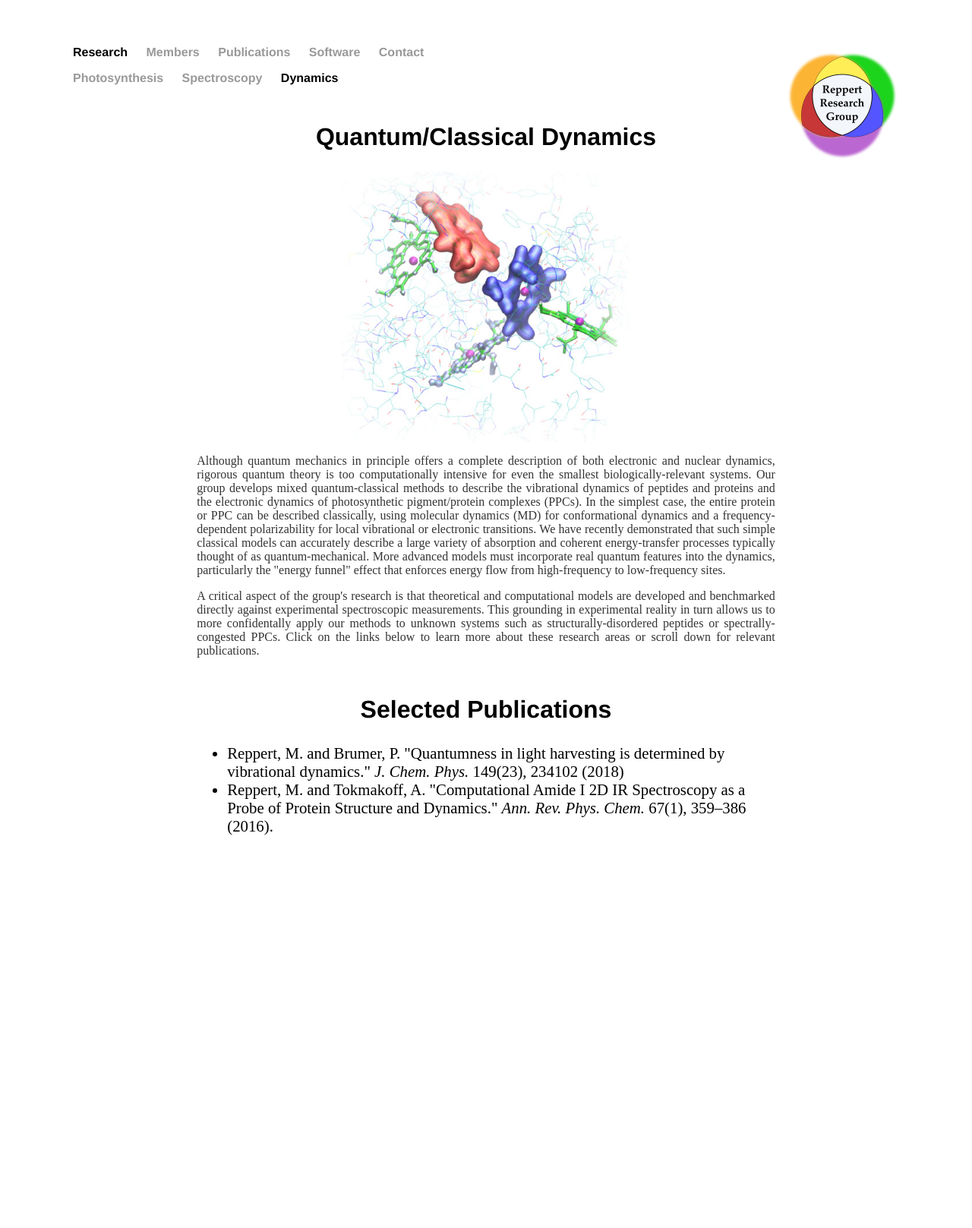
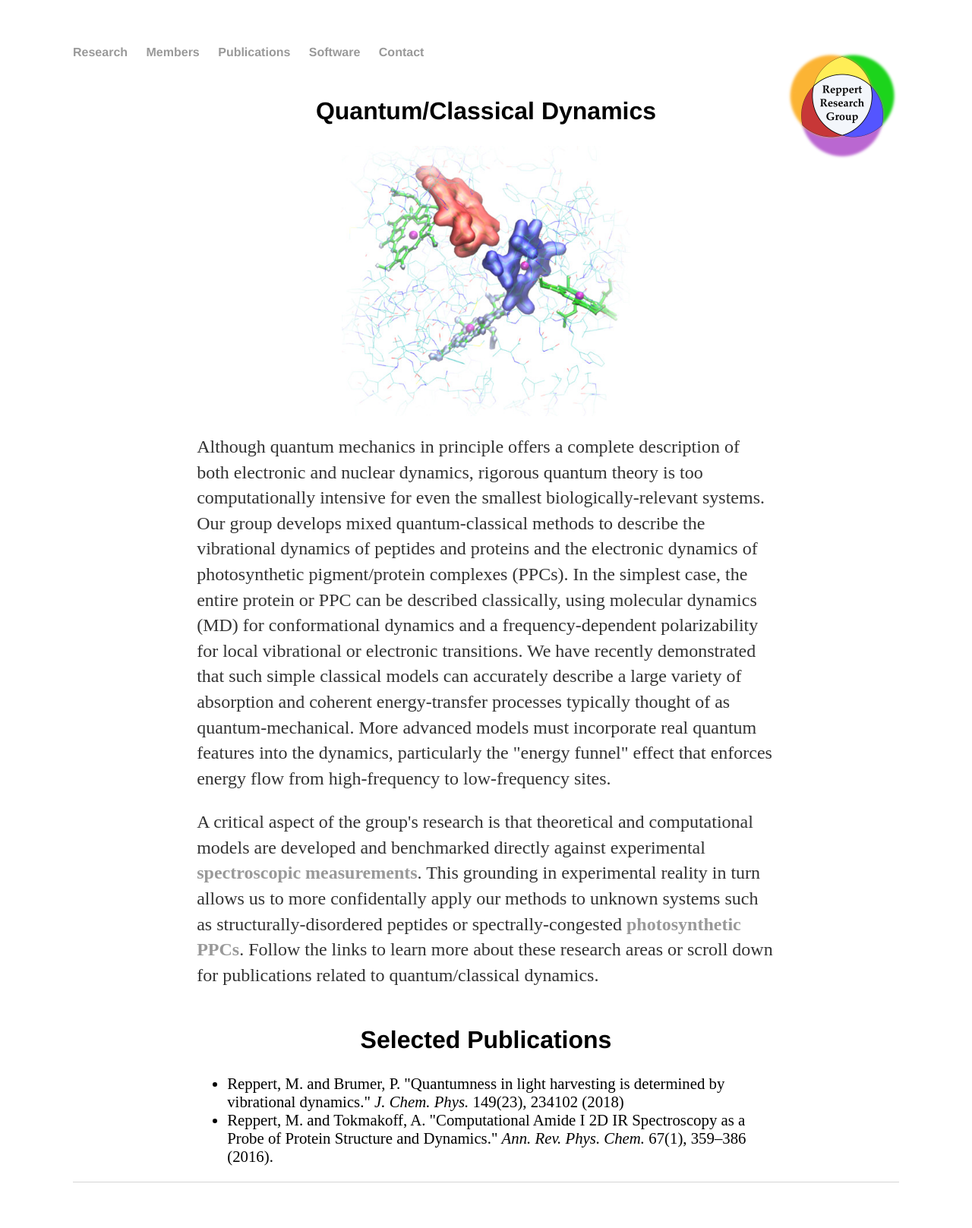
Before and after one commit to mreppert/mreppert.github.io, a Jekyll site: the page built from publications/dynamics/index.html, in a window 1280 px wide. Shown: the whole page at 76% size. Built offline with Jekyll 4.4.1, drawn with Linux system fonts in a browser that asks for light colours; before the commit the page ends 1160 px from its top, so only the background shows below that.

Commit message:
Update index.html

```diff
--- a/publications/dynamics/index.html
+++ b/publications/dynamics/index.html
@@ -1,19 +1,11 @@
 ---
-layout: research
+layout: default
 title: Reppert Research Group
 ---
 
 
 <html>
 <meta name="viewport" content="width=device-width, initial-scale=1">
-
-<head>
-<style>
-  #dynamics {
-    color:black;
-  }
-</style>
-</head>
 
 <body>
 
@@ -23,7 +15,7 @@ title: Reppert Research Group
 
     <p>Although quantum mechanics in principle offers a complete description of both electronic and nuclear dynamics, rigorous quantum theory is too computationally intensive for even the smallest biologically-relevant systems. Our group develops mixed quantum-classical methods to describe the vibrational dynamics of peptides and proteins and the electronic dynamics of photosynthetic pigment/protein complexes (PPCs). In the simplest case, the entire protein or PPC can be described classically, using molecular dynamics (MD) for conformational dynamics and a frequency-dependent polarizability for local vibrational or electronic transitions. We have recently demonstrated that such simple classical models can accurately describe a large variety of absorption and coherent energy-transfer processes typically thought of as quantum-mechanical. More advanced models must incorporate real quantum features into the dynamics, particularly the "energy funnel" effect that enforces energy flow from high-frequency to low-frequency sites. </p>
 
-    <p>A critical aspect of the group's research is that theoretical and computational models are developed and benchmarked directly against experimental spectroscopic measurements. This grounding in experimental reality in turn allows us to more confidentally apply our methods to unknown systems such as structurally-disordered peptides or spectrally-congested PPCs. Click on the links below to learn more about these research areas or scroll down for relevant publications.
+    <p>A critical aspect of the group's research is that theoretical and computational models are developed and benchmarked directly against experimental <b><a href="/publications/spectroscopy">spectroscopic measurements</a></b>. This grounding in experimental reality in turn allows us to more confidentally apply our methods to unknown systems such as structurally-disordered peptides or spectrally-congested <b><a href="/publications/spectroscopy">photosynthetic PPCs</a></b>. Follow the links to learn more about these research areas or scroll down for publications related to quantum/classical dynamics.
 
     <!--
     <div style="margin-top:20px; margin-left:auto; margin-right:auto; width:75%;">
```
